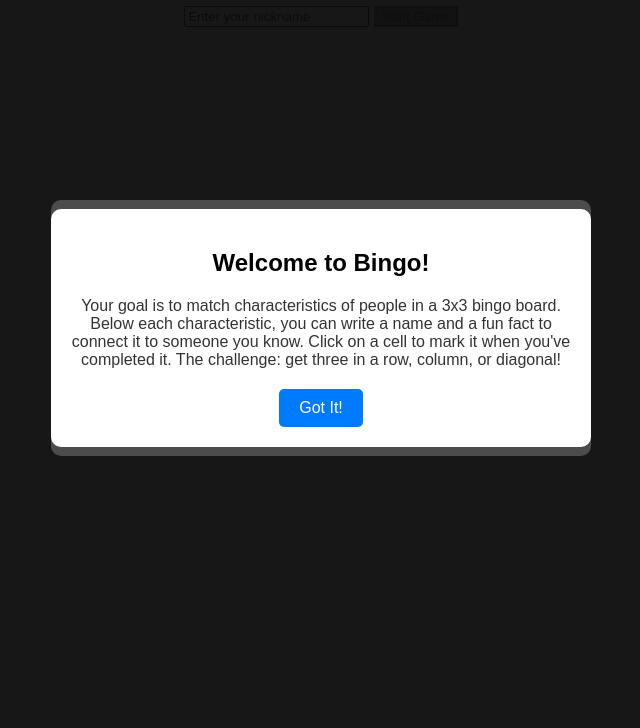
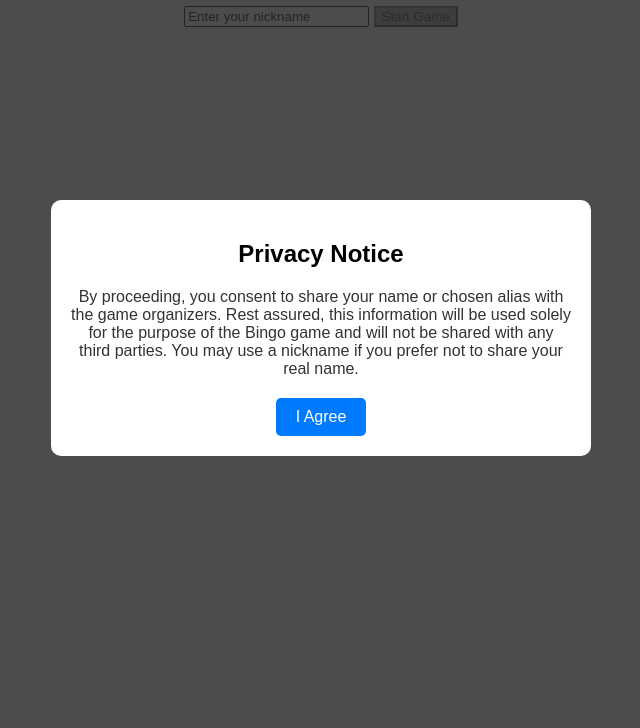
Before and after one commit to djalpiza/djalpiza.github.io, a plain HTML site: page index.html in a window 1280 px wide. Shown: the part 72-800 px from the top of the page, without its empty margins (319-959 px from the left). Drawn offline with Linux system fonts and the light colour scheme.

Commit message:
Update styles.css

```diff
--- a/styles.css
+++ b/styles.css
@@ -10,7 +10,7 @@
 }
 
 .hidden {
-    display: none;
+    display: none !important; /* Ensure no CSS rules override this */
 }
 
 /* Modal Styles */
```
